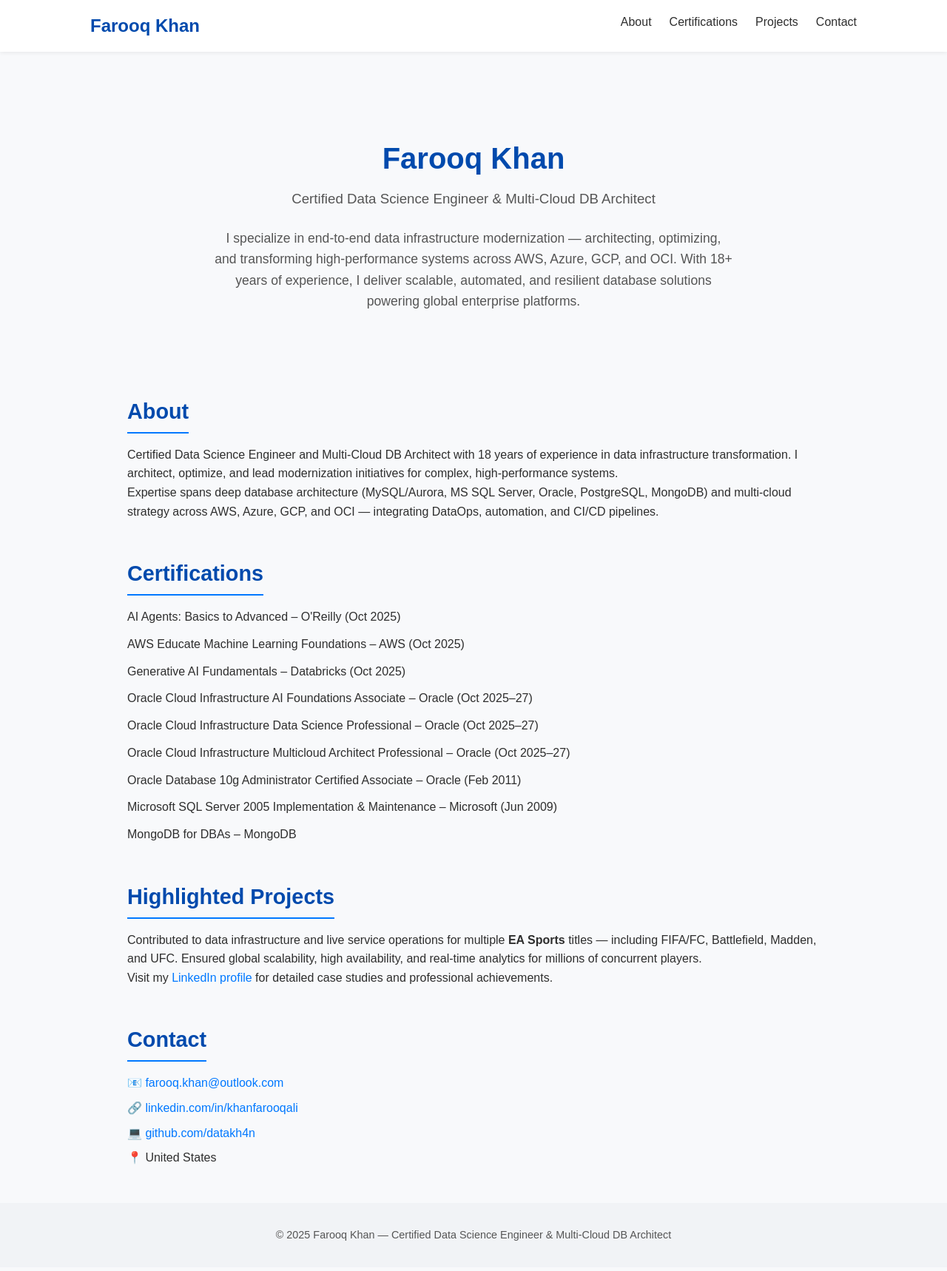
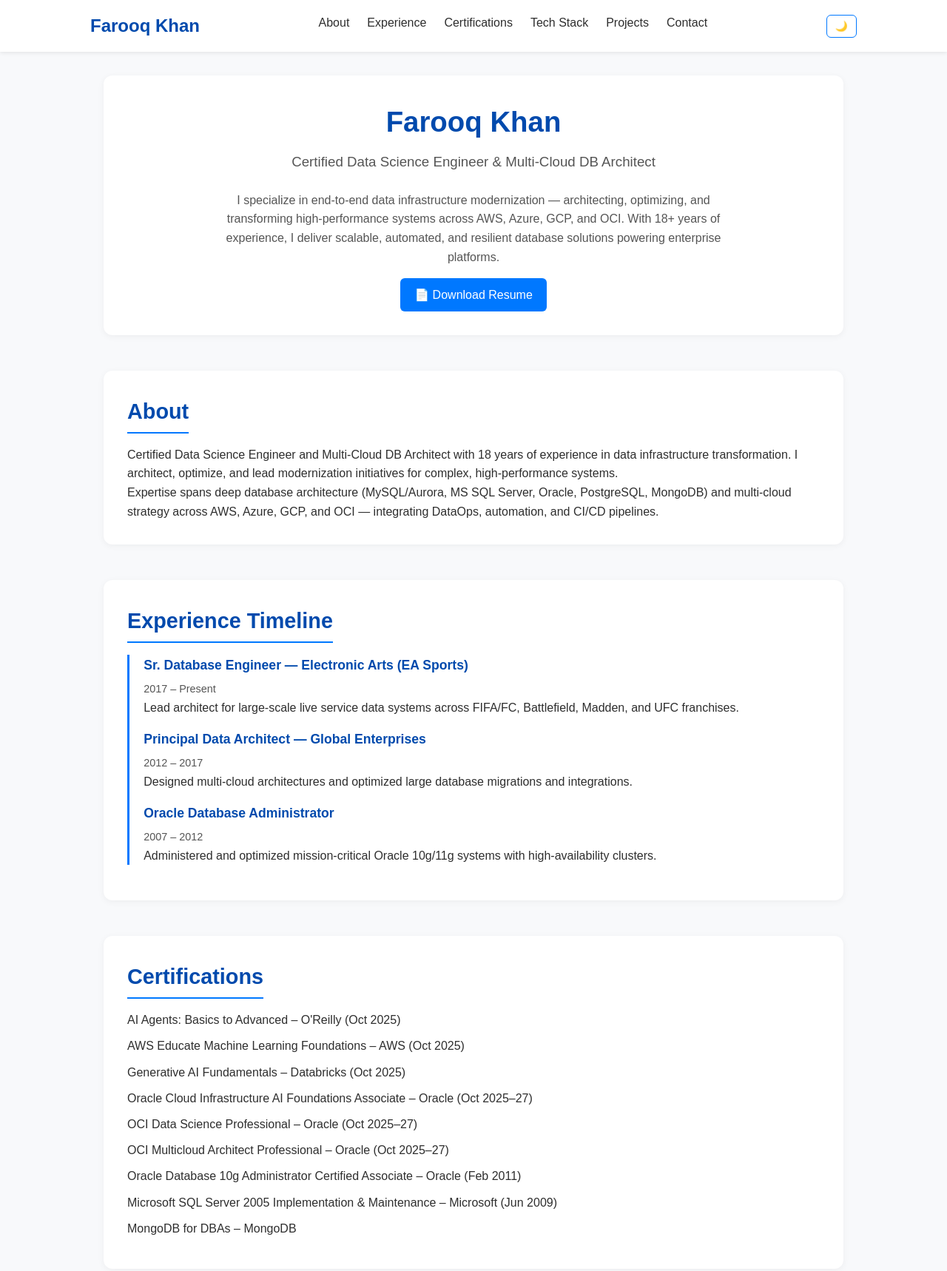
Before and after one commit to dataKh4n/portfolio, a plain HTML site: page index.html in a window 1280 px wide. Shown: the top 1718 px of the page at 74% size. Drawn offline with Linux system fonts and the light colour scheme.

Commit message:
Update index.html

```diff
--- a/index.html
+++ b/index.html
@@ -3,87 +3,79 @@
 <head>
   <meta charset="UTF-8" />
   <meta name="viewport" content="width=device-width, initial-scale=1.0" />
-  <meta name="description" content="Farooq Khan | Certified Data Science Engineer & Multi-Cloud DB Architect" />
-  <title>Farooq Khan | Sr. Database Engineer |Data Science & Multi-Cloud Architect</title>
+  <meta name="description" content="Farooq Khan | Certified Data Science Engineer & Multi-Cloud DB Architect with 18+ years of experience in data infrastructure modernization across AWS, Azure, GCP, and OCI." />
+  <meta property="og:title" content="Farooq Khan | Data Science Engineer & Multi-Cloud Architect" />
+  <meta property="og:description" content="Expert in database engineering, DataOps, and multi-cloud architecture." />
+  <meta property="og:url" content="https://farooqkhan.github.io/" />
+  <meta property="og:type" content="website" />
+  <title>Farooq Khan | Data Science & Multi-Cloud Architect</title>
+  <link rel="icon" href="favicon.ico" type="image/x-icon" />
+
   <style>
-    /* ---------- GLOBAL STYLES ---------- */
     :root {
       --primary: #004aad;
-      --secondary: #1c1c1c;
       --accent: #0078ff;
       --bg: #f8f9fb;
       --text: #2e2e2e;
+      --card-bg: #ffffff;
       --light-text: #555;
     }
-
-    * {
-      margin: 0;
-      padding: 0;
-      box-sizing: border-box;
-      font-family: 'Poppins', sans-serif;
+    [data-theme="dark"] {
+      --primary: #79b8ff;
+      --accent: #58a6ff;
+      --bg: #0d1117;
+      --text: #e6edf3;
+      --card-bg: #161b22;
+      --light-text: #aaa;
     }
 
+    * { margin: 0; padding: 0; box-sizing: border-box; font-family: 'Poppins', sans-serif; }
     body {
       background-color: var(--bg);
       color: var(--text);
       line-height: 1.6;
+      transition: background 0.4s, color 0.4s;
     }
+    a { color: var(--accent); text-decoration: none; }
+    a:hover { text-decoration: underline; }
 
-    a {
-      text-decoration: none;
-      color: var(--accent);
-    }
-
-    a:hover {
-      text-decoration: underline;
-    }
-
-    /* ---------- NAVBAR ---------- */
     header {
-      background: white;
-      box-shadow: 0 1px 6px rgba(0, 0, 0, 0.08);
+      background: var(--card-bg);
+      box-shadow: 0 1px 6px rgba(0,0,0,0.1);
       position: sticky;
       top: 0;
-      z-index: 1000;
+      z-index: 100;
     }
+    nav {
+      display: flex; justify-content: space-between; align-items: center;
+      max-width: 1100px; margin: auto; padding: 1rem 2rem;
+    }
+    nav h1 { color: var(--primary); font-size: 1.5rem; font-weight: 700; }
+    nav ul { list-style: none; display: flex; gap: 1.5rem; }
+    nav ul li a { color: var(--text); font-weight: 500; }
+    nav ul li a:hover { color: var(--accent); }
 
-    nav {
-      display: flex;
-      justify-content: space-between;
-      align-items: center;
-      max-width: 1100px;
-      margin: auto;
-      padding: 1rem 2rem;
+    .theme-toggle {
+      cursor: pointer;
+      background: none;
+      border: 1px solid var(--accent);
+      color: var(--accent);
+      padding: 0.4rem 0.7rem;
+      border-radius: 6px;
+      font-size: 0.85rem;
+      transition: background 0.3s;
     }
+    .theme-toggle:hover { background: var(--accent); color: white; }
 
-    nav h1 {
-      color: var(--primary);
-      font-size: 1.5rem;
-      font-weight: 700;
-    }
-
-    nav ul {
-      list-style: none;
-      display: flex;
-      gap: 1.5rem;
-    }
-
-    nav ul li a {
-      color: var(--text);
-      font-weight: 500;
-    }
-
-    nav ul li a:hover {
-      color: var(--accent);
-    }
-
-    /* ---------- SECTIONS ---------- */
     section {
       max-width: 1000px;
       margin: 3rem auto;
-      padding: 0 2rem;
+      padding: 2rem;
+      background: var(--card-bg);
+      border-radius: 12px;
+      box-shadow: 0 2px 10px rgba(0,0,0,0.05);
+      transition: background 0.3s;
     }
-
     section h2 {
       color: var(--primary);
       font-size: 1.8rem;
@@ -92,105 +84,126 @@
       display: inline-block;
       padding-bottom: 0.3rem;
     }
-
-    /* ---------- HERO SECTION ---------- */
     .hero {
       text-align: center;
-      padding: 4rem 2rem;
+      margin-top: 2rem;
+    }
+    .hero h1 { font-size: 2.4rem; color: var(--primary); }
+    .hero h3 { color: var(--light-text); margin: 0.5rem 0 1.5rem; font-weight: 500; }
+    .hero p { max-width: 700px; margin: 0 auto; color: var(--light-text); }
+
+    ul { list-style: none; }
+    li { margin-bottom: 0.6rem; }
+
+    .timeline {
+      border-left: 3px solid var(--accent);
+      padding-left: 1.2rem;
+    }
+    .timeline-item { margin-bottom: 1rem; }
+    .timeline-item h4 { color: var(--primary); font-size: 1.1rem; margin-bottom: 0.3rem; }
+    .timeline-item span { color: var(--light-text); font-size: 0.9rem; }
+
+    .tech-grid {
+      display: grid;
+      grid-template-columns: repeat(auto-fit, minmax(150px, 1fr));
+      gap: 1rem;
+      margin-top: 1rem;
+    }
+    .tech-item {
+      background: var(--bg);
+      color: var(--text);
+      padding: 0.7rem;
+      border-radius: 8px;
+      text-align: center;
+      box-shadow: 0 1px 4px rgba(0,0,0,0.05);
+      font-weight: 500;
     }
 
-    .hero h1 {
-      font-size: 2.5rem;
-      color: var(--primary);
+    .btn {
+      display: inline-block;
+      background: var(--accent);
+      color: #fff;
+      padding: 0.6rem 1.2rem;
+      border-radius: 6px;
+      margin-top: 1rem;
+      transition: background 0.3s;
     }
+    .btn:hover { background: var(--primary); }
 
-    .hero h3 {
-      font-weight: 500;
-      color: var(--light-text);
-      margin: 0.5rem 0 1.5rem;
-    }
-
-    .hero p {
-      font-size: 1.1rem;
-      max-width: 700px;
-      margin: 0 auto;
-      color: var(--light-text);
-    }
-
-    /* ---------- LISTS ---------- */
-    ul {
-      list-style: none;
-    }
-
-    li {
-      margin-bottom: 0.7rem;
-    }
-
-    /* ---------- CONTACT ---------- */
-    .contact a {
-      display: block;
-      margin-bottom: 0.5rem;
-      color: var(--accent);
-    }
-
-    /* ---------- FOOTER ---------- */
     footer {
       text-align: center;
       padding: 2rem;
-      background: #f1f3f6;
+      background: var(--card-bg);
       color: var(--light-text);
-      margin-top: 3rem;
       font-size: 0.9rem;
     }
 
     @media (max-width: 700px) {
-      nav ul {
-        display: none;
-      }
+      nav ul { display: none; }
+      section { margin: 2rem 1rem; padding: 1.5rem; }
     }
   </style>
 </head>
 <body>
-  <!-- ---------- HEADER ---------- -->
   <header>
     <nav>
       <h1>Farooq Khan</h1>
       <ul>
         <li><a href="#about">About</a></li>
+        <li><a href="#experience">Experience</a></li>
         <li><a href="#certifications">Certifications</a></li>
+        <li><a href="#techstack">Tech Stack</a></li>
         <li><a href="#projects">Projects</a></li>
         <li><a href="#contact">Contact</a></li>
       </ul>
+      <button class="theme-toggle" id="theme-toggle">🌙</button>
     </nav>
   </header>
 
-  <!-- ---------- HERO ---------- -->
   <section class="hero">
     <h1>Farooq Khan</h1>
     <h3>Certified Data Science Engineer & Multi-Cloud DB Architect</h3>
     <p>
-      I specialize in end-to-end data infrastructure modernization — architecting, optimizing,
-      and transforming high-performance systems across AWS, Azure, GCP, and OCI.
-      With 18+ years of experience, I deliver scalable, automated, and resilient database solutions
-      powering global enterprise platforms.
+      I specialize in end-to-end data infrastructure modernization — architecting, optimizing, and transforming
+      high-performance systems across AWS, Azure, GCP, and OCI. With 18+ years of experience, I deliver scalable,
+      automated, and resilient database solutions powering enterprise platforms.
+    </p>
+    <a href="Farooq_Khan_Resume.pdf" class="btn">📄 Download Resume</a>
+  </section>
+
+  <section id="about">
+    <h2>About</h2>
+    <p>
+      Certified Data Science Engineer and Multi-Cloud DB Architect with 18 years of experience in data infrastructure
+      transformation. I architect, optimize, and lead modernization initiatives for complex, high-performance systems.
+    </p>
+    <p>
+      Expertise spans deep database architecture (MySQL/Aurora, MS SQL Server, Oracle, PostgreSQL, MongoDB) and
+      multi-cloud strategy across AWS, Azure, GCP, and OCI — integrating DataOps, automation, and CI/CD pipelines.
     </p>
   </section>
 
-  <!-- ---------- ABOUT ---------- -->
-  <section id="about">
-    <h2>About</h2>
-    <p>
-      Certified Data Science Engineer and Multi-Cloud DB Architect with 18 years of experience
-      in data infrastructure transformation. I architect, optimize, and lead modernization initiatives
-      for complex, high-performance systems.
-    </p>
-    <p>
-      Expertise spans deep database architecture (MySQL/Aurora, MS SQL Server, Oracle, PostgreSQL, MongoDB)
-      and multi-cloud strategy across AWS, Azure, GCP, and OCI — integrating DataOps, automation, and CI/CD pipelines.
-    </p>
+  <section id="experience">
+    <h2>Experience Timeline</h2>
+    <div class="timeline">
+      <div class="timeline-item">
+        <h4>Sr. Database Engineer — Electronic Arts (EA Sports)</h4>
+        <span>2017 – Present</span>
+        <p>Lead architect for large-scale live service data systems across FIFA/FC, Battlefield, Madden, and UFC franchises.</p>
+      </div>
+      <div class="timeline-item">
+        <h4>Principal Data Architect — Global Enterprises</h4>
+        <span>2012 – 2017</span>
+        <p>Designed multi-cloud architectures and optimized large database migrations and integrations.</p>
+      </div>
+      <div class="timeline-item">
+        <h4>Oracle Database Administrator</h4>
+        <span>2007 – 2012</span>
+        <p>Administered and optimized mission-critical Oracle 10g/11g systems with high-availability clusters.</p>
+      </div>
+    </div>
   </section>
 
-  <!-- ---------- CERTIFICATIONS ---------- -->
   <section id="certifications">
     <h2>Certifications</h2>
     <ul>
@@ -198,42 +211,80 @@
       <li>AWS Educate Machine Learning Foundations – AWS (Oct 2025)</li>
       <li>Generative AI Fundamentals – Databricks (Oct 2025)</li>
       <li>Oracle Cloud Infrastructure AI Foundations Associate – Oracle (Oct 2025–27)</li>
-      <li>Oracle Cloud Infrastructure Data Science Professional – Oracle (Oct 2025–27)</li>
-      <li>Oracle Cloud Infrastructure Multicloud Architect Professional – Oracle (Oct 2025–27)</li>
+      <li>OCI Data Science Professional – Oracle (Oct 2025–27)</li>
+      <li>OCI Multicloud Architect Professional – Oracle (Oct 2025–27)</li>
       <li>Oracle Database 10g Administrator Certified Associate – Oracle (Feb 2011)</li>
       <li>Microsoft SQL Server 2005 Implementation & Maintenance – Microsoft (Jun 2009)</li>
       <li>MongoDB for DBAs – MongoDB</li>
     </ul>
   </section>
 
-  <!-- ---------- PROJECTS ---------- -->
+  <section id="techstack">
+    <h2>Tech Stack</h2>
+    <div class="tech-grid">
+      <div class="tech-item">AWS</div>
+      <div class="tech-item">Azure</div>
+      <div class="tech-item">GCP</div>
+      <div class="tech-item">OCI</div>
+      <div class="tech-item">MySQL / Aurora</div>
+      <div class="tech-item">PostgreSQL</div>
+      <div class="tech-item">MongoDB</div>
+      <div class="tech-item">MS SQL Server</div>
+      <div class="tech-item">Databricks</div>
+      <div class="tech-item">Python</div>
+      <div class="tech-item">Terraform</div>
+      <div class="tech-item">CI/CD & DataOps</div>
+    </div>
+  </section>
+
   <section id="projects">
     <h2>Highlighted Projects</h2>
     <p>
-      Contributed to data infrastructure and live service operations for multiple
-      <strong>EA Sports</strong> titles — including FIFA/FC, Battlefield, Madden, and UFC.
-      Ensured global scalability, high availability, and real-time analytics for millions of concurrent players.
+      Contributed to data infrastructure and live service operations for multiple EA Sports titles — including FIFA/FC,
+      Battlefield, Madden, and UFC. Ensured global scalability, high availability, and real-time analytics for millions
+      of concurrent players.
     </p>
     <p>
-      Visit my <a href="https://www.linkedin.com/in/khanfarooqali/" target="_blank">LinkedIn profile</a>
-      for detailed case studies and professional achievements.
+      Visit my <a href="https://www.linkedin.com/in/khanfarooqali/" target="_blank">LinkedIn</a> for detailed case
+      studies and project breakdowns.
     </p>
   </section>
 
-  <!-- ---------- CONTACT ---------- -->
   <section id="contact">
     <h2>Contact</h2>
-    <div class="contact">
-      <a href="mailto:farooq.khan@outlook.com">📧 farooq.khan@outlook.com</a>
-      <a href="https://www.linkedin.com/in/khanfarooqali/" target="_blank">🔗 linkedin.com/in/khanfarooqali</a>
-      <a href="https://github.com/datakh4n" target="_blank">💻 github.com/datakh4n</a>
-      <p>📍 United States</p>
-    </div>
+    <p>
+      📧 <a href="mailto:farooq.khan@outlook.com">farooq.khan@outlook.com</a><br />
+      🔗 <a href="https://www.linkedin.com/in/khanfarooqali/" target="_blank">linkedin.com/in/khanfarooqali</a><br />
+      💻 <a href="https://github.com/datakh4n" target="_blank">github.com/datakh4n</a><br />
+      📍 United States
+    </p>
   </section>
 
-  <!-- ---------- FOOTER ---------- -->
   <footer>
     © 2025 Farooq Khan — Certified Data Science Engineer & Multi-Cloud DB Architect
   </footer>
+
+  <script>
+    // Smooth scroll
+    document.querySelectorAll('a[href^="#"]').forEach(a => {
+      a.addEventListener('click', e => {
+        e.preventDefault();
+        document.querySelector(a.getAttribute('href')).scrollIntoView({ behavior: 'smooth' });
+      });
+    });
+
+    // Theme toggle
+    const toggle = document.getElementById('theme-toggle');
+    const currentTheme = localStorage.getItem('theme') || 'light';
+    document.documentElement.setAttribute('data-theme', currentTheme);
+    toggle.textContent = currentTheme === 'dark' ? '☀️' : '🌙';
+
+    toggle.addEventListener('click', () => {
+      const theme = document.documentElement.getAttribute('data-theme') === 'dark' ? 'light' : 'dark';
+      document.documentElement.setAttribute('data-theme', theme);
+      localStorage.setItem('theme', theme);
+      toggle.textContent = theme === 'dark' ? '☀️' : '🌙';
+    });
+  </script>
 </body>
 </html>
```
